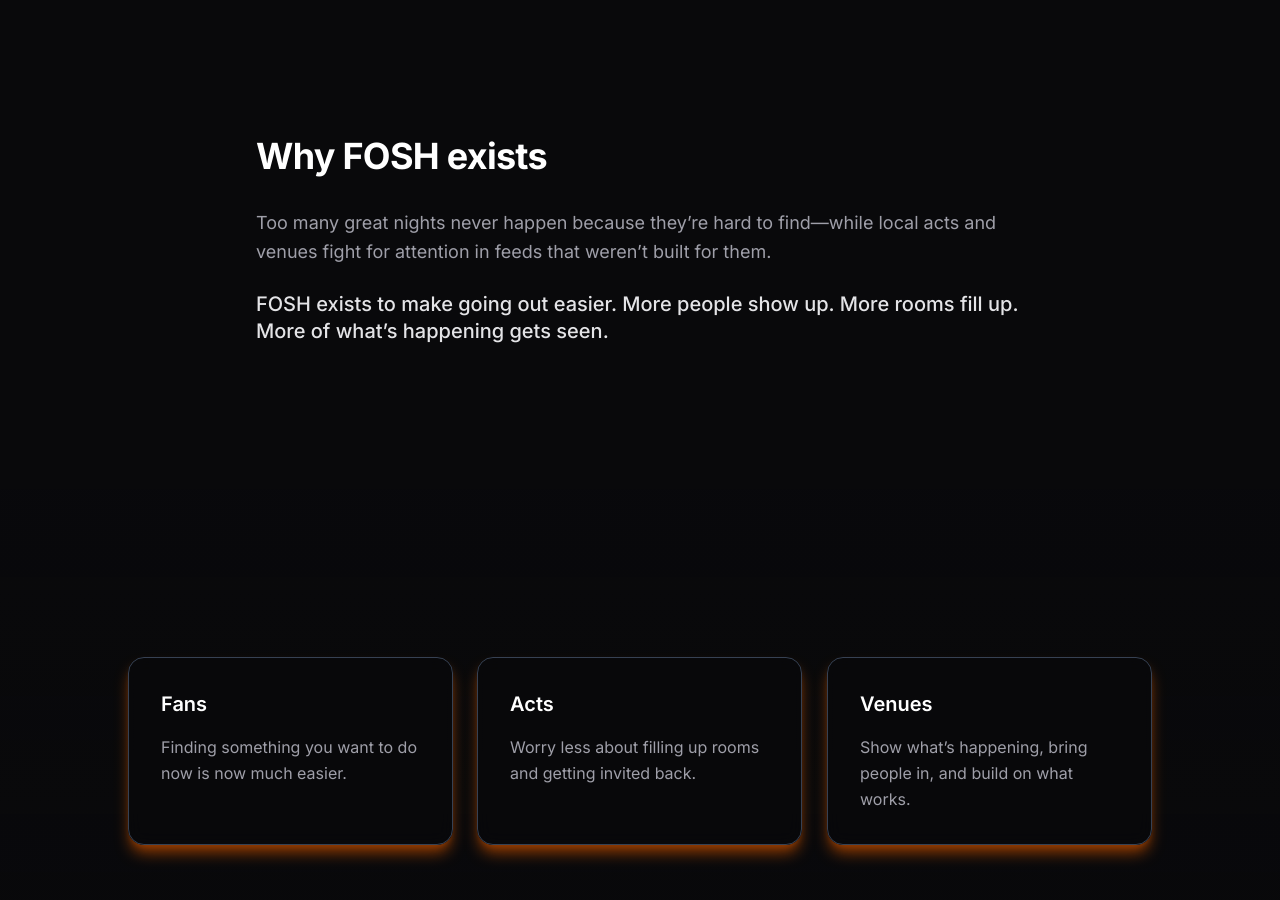
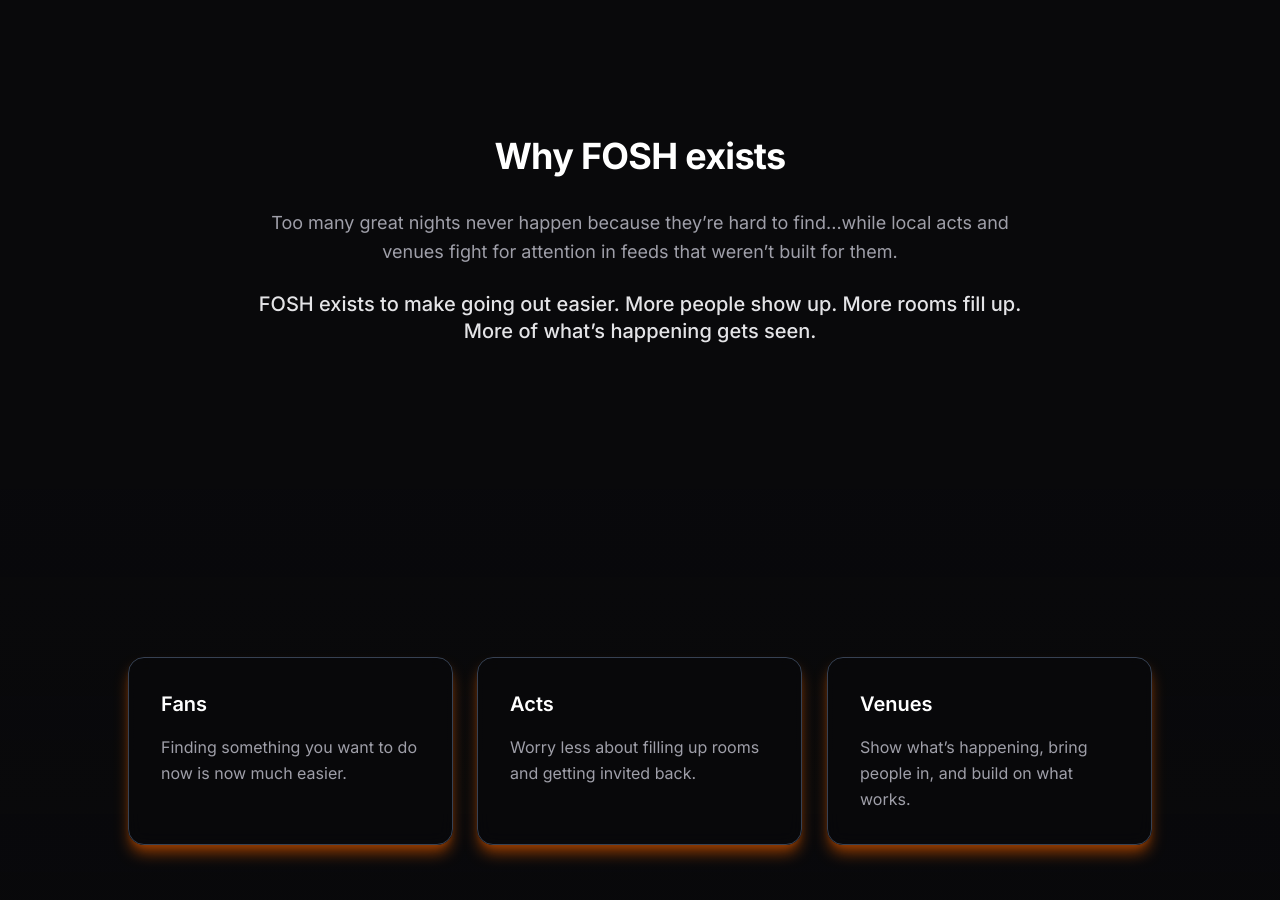
Before and after one commit to h3c70rdelAn9el/fosh-demo-site, a Next.js app: page / in a window 1280 px wide. Shown: the part 2940-3840 px from the top of the page. Built offline with nearby package versions, Linux system fonts and the light colour scheme; no server answers.

Commit message:
fix: center align text in WhyFosh component and adjust punctuation for clarity

```diff
--- a/src/components/WhyFosh.tsx
+++ b/src/components/WhyFosh.tsx
@@ -7,7 +7,7 @@
       id="why"
       className="border-t border-zinc-800/80 bg-zinc-950">
       <ScrollReveal variant="prominent">
-        <h2 className="text-balance text-3xl font-bold tracking-tight text-white md:text-4xl md:tracking-[-0.02em]">
+        <h2 className="text-balance text-center text-3xl font-bold tracking-tight text-white md:text-4xl md:tracking-[-0.02em]">
           Why FOSH exists
         </h2>
       </ScrollReveal>
@@ -15,9 +15,9 @@
         variant="default"
         delay={340}
         className="mt-8">
-        <div className="space-y-6 text-lg leading-relaxed text-zinc-400">
+        <div className="space-y-6 text-center text-lg leading-relaxed text-zinc-400">
           <p>
-            Too many great nights never happen because they’re hard to find—while local acts and
+            Too many great nights never happen because they’re hard to find...while local acts and
             venues fight for attention in feeds that weren’t built for them.
           </p>
           <p className="text-xl font-medium leading-snug text-zinc-200">
```
